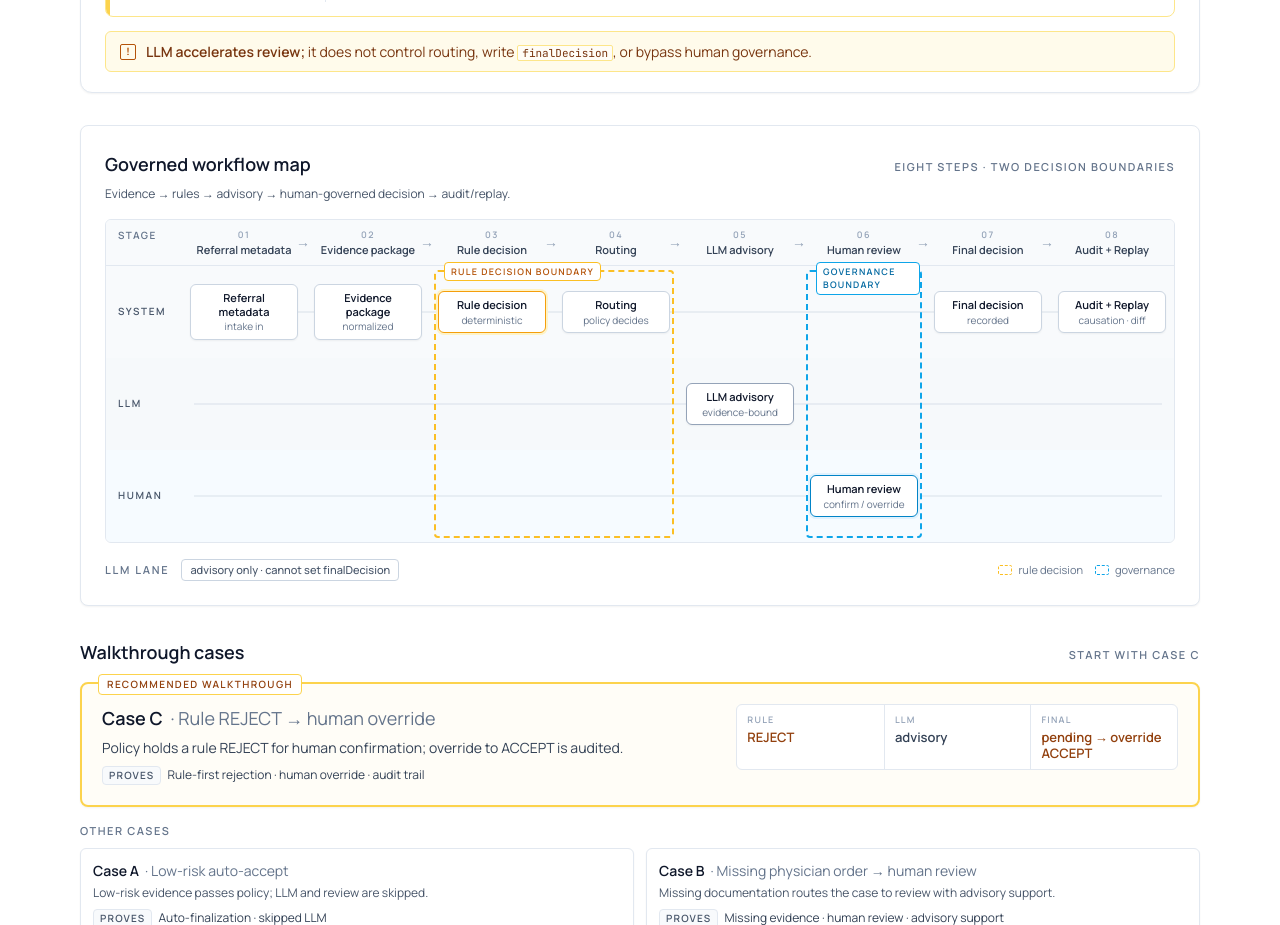
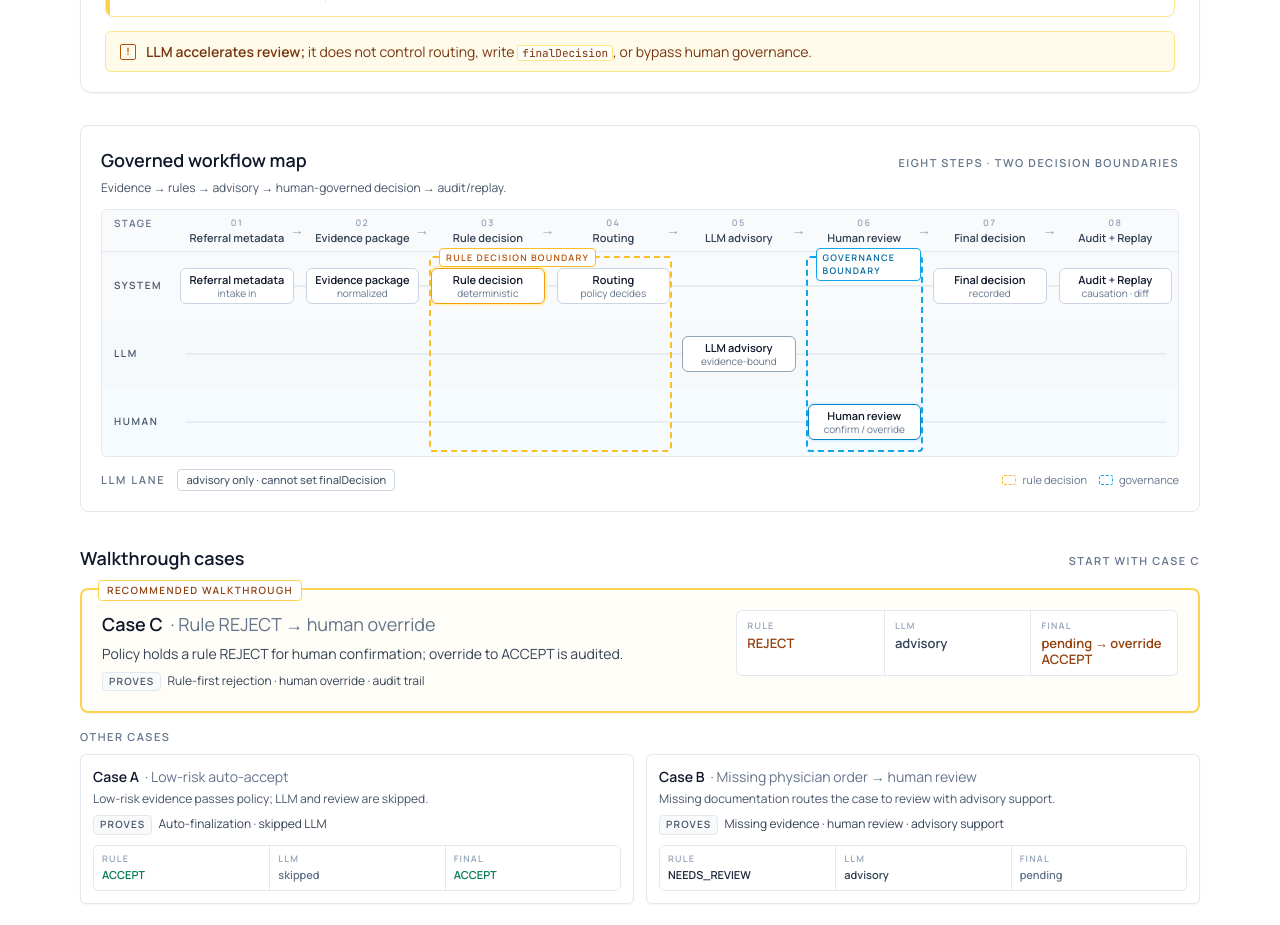
Before and after one commit to Ariosolzq/auditable-ai-referral-demo, a Next.js app: page / in a window 1280 px wide. Shown: the part 1240-2165 px from the top of the page. Built offline with nearby package versions, Linux system fonts and the light colour scheme.

Commit message:
Compress workflow map visual density

```diff
--- a/components/case-study/WorkflowSwimlane.tsx
+++ b/components/case-study/WorkflowSwimlane.tsx
@@ -58,7 +58,7 @@ function nodeStyles(step: Step): string {
 function NodeBox({ step }: { step: Step }) {
   return (
     <div
-      className={`relative mx-auto flex w-full max-w-[150px] flex-col items-center gap-0.5 rounded-md border bg-white px-2 py-1.5 text-center shadow-sm ${nodeStyles(
+      className={`relative mx-auto flex w-full max-w-[140px] flex-col items-center gap-0 rounded-md border bg-white px-2 py-1 text-center ${nodeStyles(
         step,
       )}`}
     >
@@ -94,8 +94,8 @@ function LaneBadge({ lane }: { lane: LaneKey }) {
 
 export default function WorkflowSwimlane() {
   return (
-    <section className="rounded-lg border border-slate-200 bg-white p-4 shadow-sm sm:p-6">
-      <div className="mb-2 flex flex-wrap items-baseline justify-between gap-3">
+    <section className="rounded-lg border border-slate-200 bg-white p-4 sm:p-5">
+      <div className="mb-1.5 flex flex-wrap items-baseline justify-between gap-3">
         <h2 className="text-lg font-semibold text-slate-900">
           Governed workflow map
         </h2>
@@ -103,7 +103,7 @@ export default function WorkflowSwimlane() {
           eight steps &middot; two decision boundaries
         </p>
       </div>
-      <p className="mb-4 text-xs leading-snug text-slate-600">
+      <p className="mb-3 text-xs leading-snug text-slate-600">
         Evidence &rarr; rules &rarr; advisory &rarr; human-governed decision
         &rarr; audit/replay.
       </p>
@@ -117,13 +117,13 @@ export default function WorkflowSwimlane() {
         <div
           className="relative grid"
           style={{
-            gridTemplateColumns: "minmax(76px, auto) repeat(8, minmax(0, 1fr))",
-            gridTemplateRows: "auto repeat(3, 92px)",
+            gridTemplateColumns: "minmax(72px, auto) repeat(8, minmax(0, 1fr))",
+            gridTemplateRows: "auto repeat(3, 68px)",
           }}
         >
           {/* HEADER row, col 1: stage label */}
           <div
-            className="border-b border-slate-200 bg-slate-50 px-3 py-2 text-[10px] font-semibold uppercase tracking-[0.14em] text-slate-500"
+            className="border-b border-slate-200 bg-slate-50 px-3 py-1.5 text-[10px] font-semibold uppercase tracking-[0.14em] text-slate-500"
             style={{ gridColumn: "1 / 2", gridRow: "1 / 2" }}
           >
             Stage
@@ -133,7 +133,7 @@ export default function WorkflowSwimlane() {
           {steps.map((step, i) => (
             <div
               key={`h-${step.num}`}
-              className="relative border-b border-slate-200 bg-slate-50 px-2 py-2 text-center"
+              className="relative border-b border-slate-200 bg-slate-50 px-2 py-1.5 text-center"
               style={{ gridColumn: `${i + 2} / ${i + 3}`, gridRow: "1 / 2" }}
             >
               <span className="block text-[9px] font-semibold uppercase tracking-[0.16em] text-slate-400">
@@ -183,7 +183,7 @@ export default function WorkflowSwimlane() {
           {steps.map((step, i) => (
             <div
               key={`n-${step.num}`}
-              className="relative z-10 flex items-center justify-center px-2"
+              className="relative z-10 flex items-center justify-center px-1.5"
               style={{
                 gridColumn: `${i + 2} / ${i + 3}`,
                 gridRow: `${laneRowIndex(step.lane)} / ${
@@ -218,7 +218,7 @@ export default function WorkflowSwimlane() {
       </div>
 
       {/* MOBILE (below md): simple vertical stack with boundary markers between steps */}
-      <ol className="space-y-2 md:hidden" aria-label="Workflow steps">
+      <ol className="space-y-1.5 md:hidden" aria-label="Workflow steps">
         {steps.map((step) => {
           const boundaryMarker =
             step.num === 3
@@ -249,9 +249,9 @@ export default function WorkflowSwimlane() {
                 </li>
               )}
               <li
-                className={`flex items-start gap-3 rounded-md border bg-white px-3 py-2 shadow-sm ${stepBorder}`}
+                className={`flex items-start gap-3 rounded-md border bg-white px-3 py-1.5 ${stepBorder}`}
               >
-                <span className="mt-0.5 inline-flex h-6 w-6 shrink-0 items-center justify-center rounded-full bg-slate-900 text-[11px] font-semibold text-white">
+                <span className="mt-0.5 inline-flex h-5 w-5 shrink-0 items-center justify-center rounded-full bg-slate-900 text-[10px] font-semibold text-white">
                   {step.num}
                 </span>
                 <div className="min-w-0 flex-1">
@@ -277,7 +277,7 @@ export default function WorkflowSwimlane() {
       </ol>
 
       {/* LLM advisory boundary annotation + boundary legend */}
-      <div className="mt-4 flex flex-wrap items-center gap-x-3 gap-y-2">
+      <div className="mt-3 flex flex-wrap items-center gap-x-3 gap-y-1.5">
         <span className="text-[11px] font-semibold uppercase tracking-[0.16em] text-slate-500">
           LLM lane
         </span>
```
